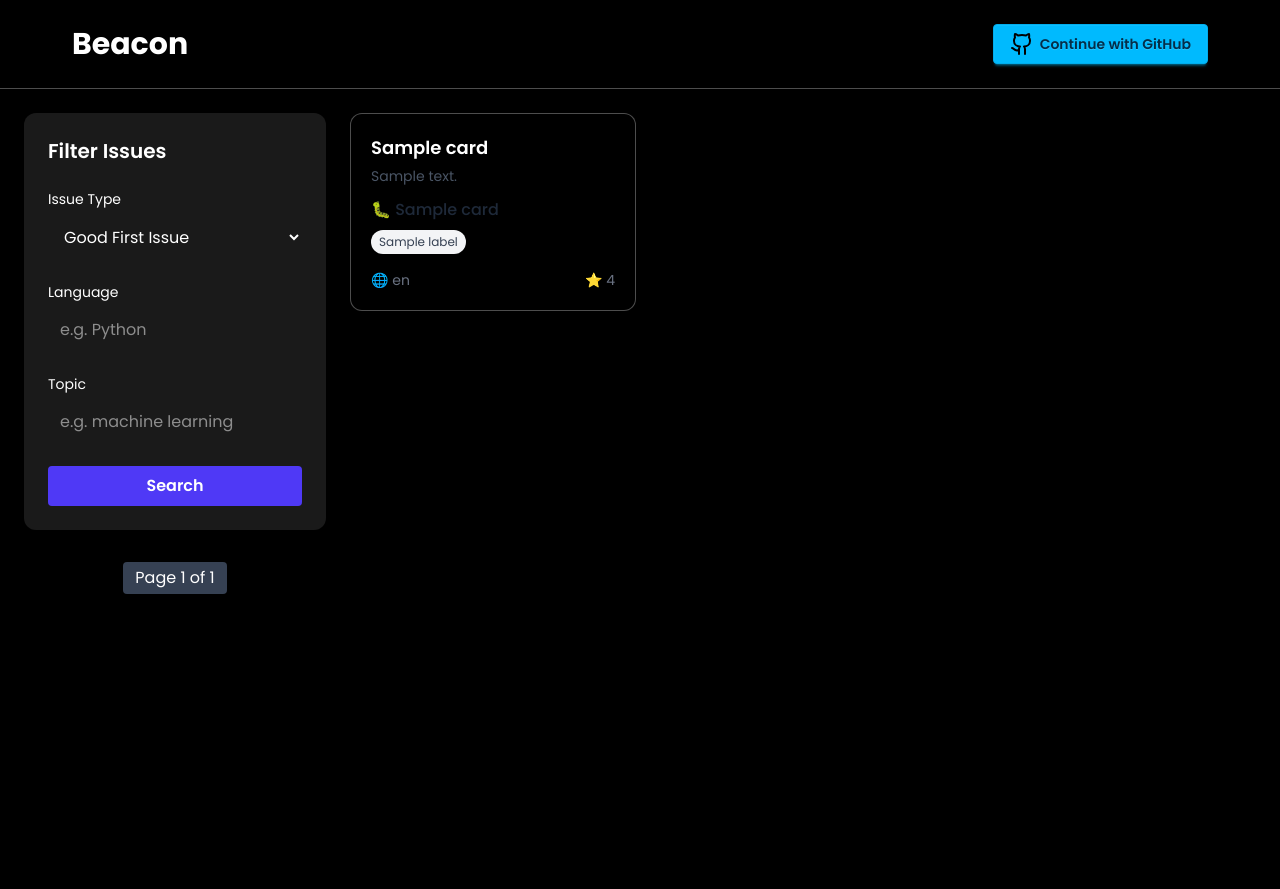
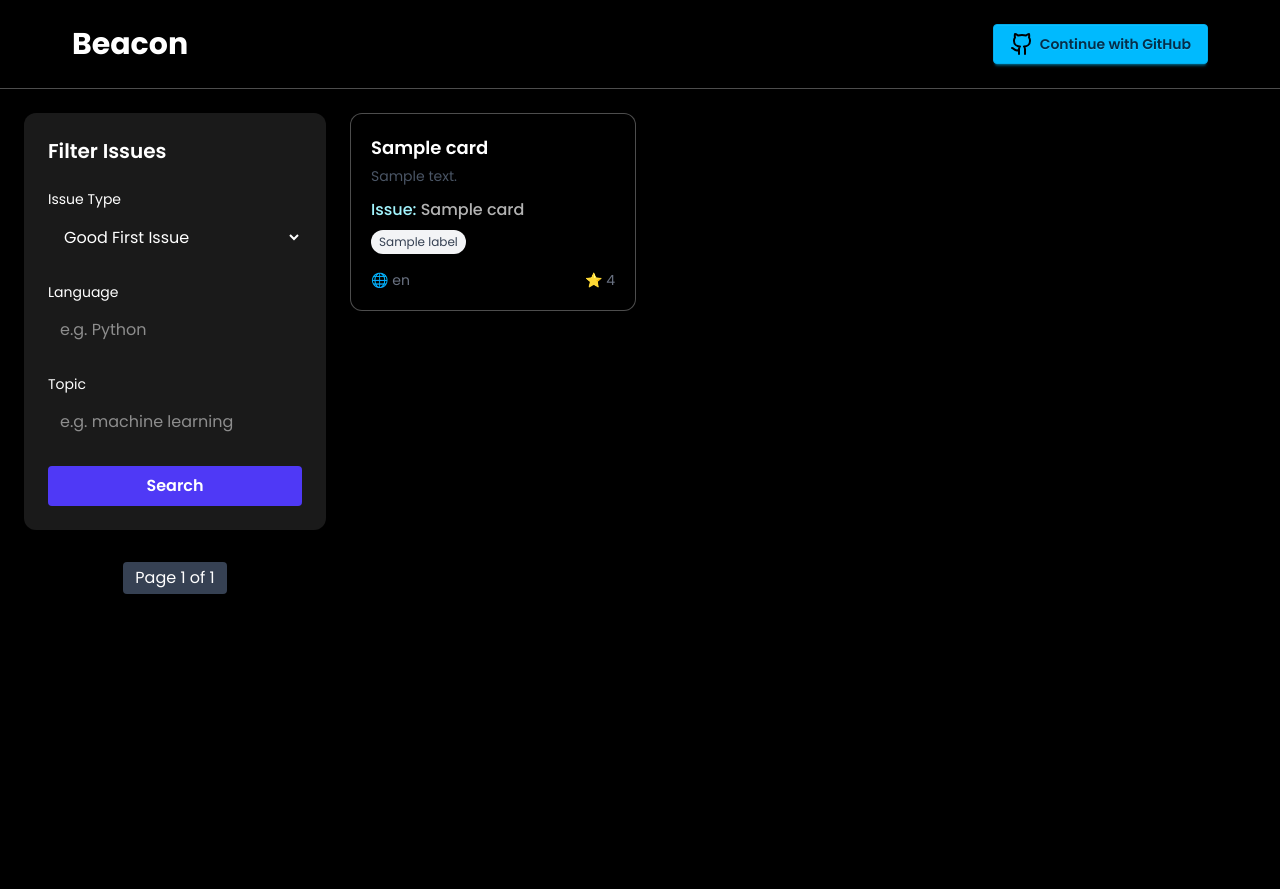
Before and after one commit to DaleStack/Beacon, a Django app: template core/templates/core/pages/dashboard.html in a window 1280 px wide. Run offline with Django 5.2, Linux system fonts and the light colour scheme; the template is opened without the code that fills it: most values are stand-ins (such as "Sample title", 1, 10 or a date in 2020); some libraries are stand-ins or nearby versions.

Commit message:
feat: added label for issue

```diff
--- a/core/templates/core/pages/dashboard.html
+++ b/core/templates/core/pages/dashboard.html
@@ -25,8 +25,8 @@
             </div>
 
             <div class="mt-3">
-              <a href="{{ card.issue_url }}" target="_blank" class="block font-medium text-gray-800 hover:underline">
-                🐛 {{ card.issue_title }}
+              <a href="{{ card.issue_url }}" target="_blank" class="block font-medium text-white/70 hover:underline">
+                <span class="text-cyan-200">Issue:</span> {{ card.issue_title }}
               </a>
               <div class="flex flex-wrap mt-2 gap-1">
                 {% for label in card.labels %}
--- a/theme/static/css/dist/styles.css
+++ b/theme/static/css/dist/styles.css
@@ -9,6 +9,7 @@
     --font-mono: ui-monospace, SFMono-Regular, Menlo, Monaco, Consolas, "Liberation Mono",
       "Courier New", monospace;
     --color-red-300: oklch(80.8% 0.114 19.571);
+    --color-cyan-200: oklch(91.7% 0.08 205.041);
     --color-indigo-600: oklch(51.1% 0.262 276.966);
     --color-indigo-700: oklch(45.7% 0.24 277.023);
     --color-gray-50: oklch(98.5% 0.002 247.839);
@@ -1201,9 +1202,6 @@
     color: var(--color-info-content);
     --alert-color: var(--color-info);
   }
-  .border-gray-100 {
-    border-color: var(--color-gray-100);
-  }
   .border-white\/30 {
     border-color: color-mix(in srgb, #fff 30%, transparent);
   }
@@ -1232,9 +1230,6 @@
   }
   .bg-indigo-600 {
     background-color: var(--color-indigo-600);
-  }
-  .bg-white {
-    background-color: var(--color-white);
   }
   .bg-white\/10 {
     background-color: color-mix(in srgb, #fff 10%, transparent);
@@ -1337,6 +1332,9 @@
   .text-black {
     color: var(--color-black);
   }
+  .text-cyan-200 {
+    color: var(--color-cyan-200);
+  }
   .text-gray-300\/80 {
     color: color-mix(in srgb, oklch(87.2% 0.01 258.338) 80%, transparent);
   }
@@ -1357,14 +1355,19 @@
   .text-gray-800 {
     color: var(--color-gray-800);
   }
-  .text-indigo-600 {
-    color: var(--color-indigo-600);
-  }
   .text-info {
     color: var(--color-info);
   }
   .text-white {
     color: var(--color-white);
+  }
+  .text-white\/70 {
+    color: color-mix(in srgb, #fff 70%, transparent);
+  }
+  @supports (color: color-mix(in lab, red, red)) {
+    .text-white\/70 {
+      color: color-mix(in oklab, var(--color-white) 70%, transparent);
+    }
   }
   .text-white\/80 {
     color: color-mix(in srgb, #fff 80%, transparent);
```
